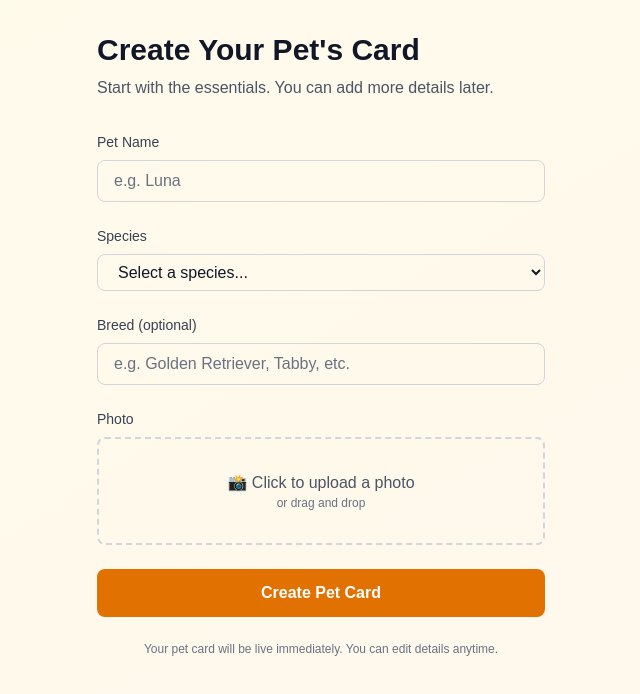
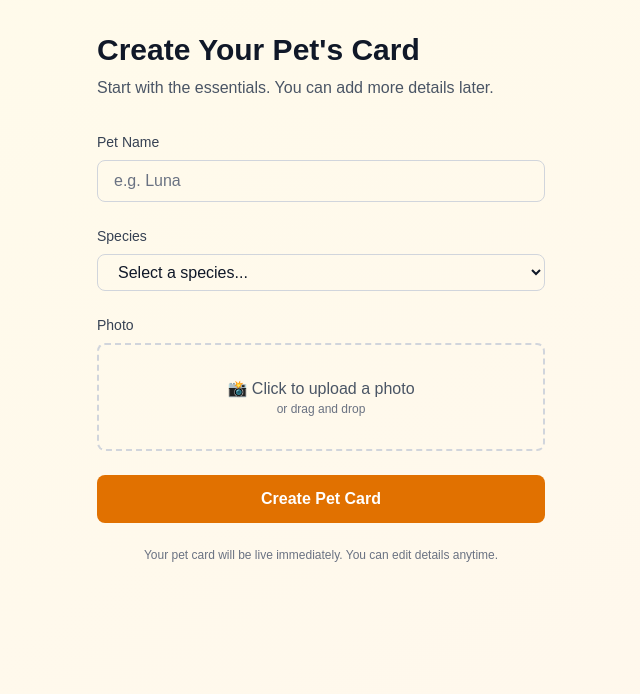
Before and after one commit to Jughead27/petproject, a Next.js app: page /pets/create in a window 1280 px wide. Shown: the top 694 px of the page, without its empty margins (319-959 px from the left). Built offline with nearby package versions, Linux system fonts and the light colour scheme.

Commit message:
Revert "Add optional breed field to pet creation form"
This reverts commit c893f4c38853aa7e3646242ff0d85ad12355d994.

```diff
--- a/app/pets/create/page.tsx
+++ b/app/pets/create/page.tsx
@@ -22,7 +22,6 @@ export default function CreatePetPage() {
   const router = useRouter()
   const [name, setName] = useState('')
   const [species, setSpecies] = useState('')
-  const [breed, setBreed] = useState('')
   const [avatarFile, setAvatarFile] = useState<File | null>(null)
   const [avatarPreview, setAvatarPreview] = useState('')
   const [error, setError] = useState('')
@@ -93,7 +92,6 @@ export default function CreatePetPage() {
           owner_id: userData.user.id,
           name: name.trim(),
           species,
-          breed: breed.trim() || null,
           avatar_url: avatarUrl,
           card_number: cardNumber,
         })
@@ -174,22 +172,6 @@ export default function CreatePetPage() {
             </select>
           </div>
 
-          {/* Breed */}
-          <div>
-            <label htmlFor="breed" className="block text-sm font-medium text-gray-700 mb-2">
-              Breed (optional)
-            </label>
-            <input
-              id="breed"
-              type="text"
-              value={breed}
-              onChange={(e) => setBreed(e.target.value)}
-              disabled={loading}
-              className="w-full px-4 py-2 border border-gray-300 rounded-lg text-gray-900 placeholder-gray-500 focus:outline-none focus:ring-2 focus:ring-amber-500 disabled:opacity-50"
-              placeholder="e.g. Golden Retriever, Tabby, etc."
-            />
-          </div>
-
           {/* Avatar Photo */}
           <div>
             <label className="block text-sm font-medium text-gray-700 mb-2">
```
